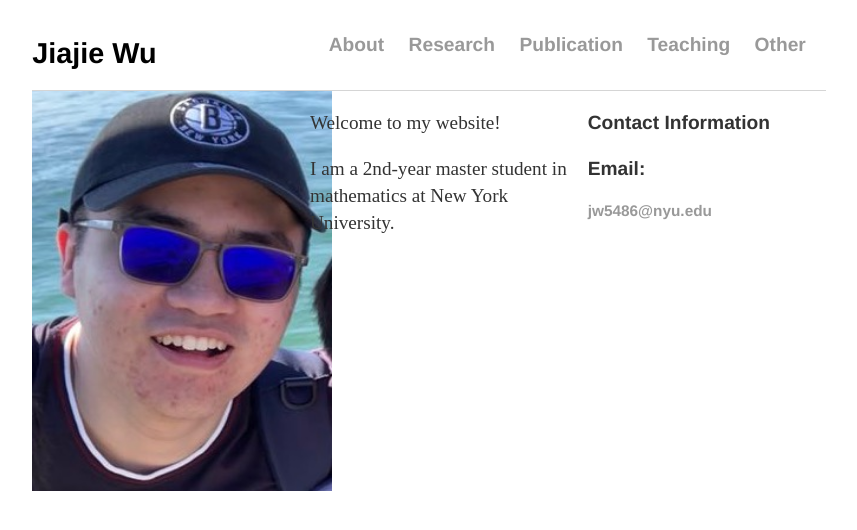
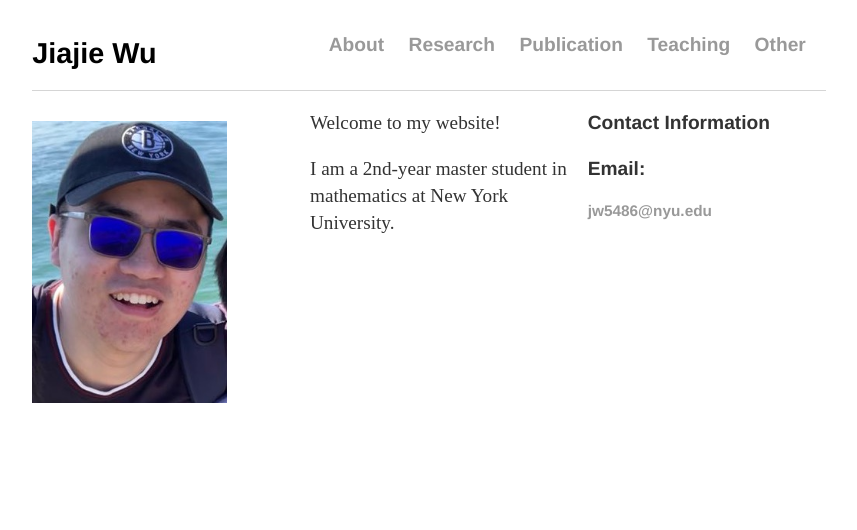
Before and after one commit to DW181012/DW181012, a plain HTML site: page index.html in a window 1280 px wide. Shown: the whole page, without its empty margins (211-1068 px from the left). Drawn offline with Linux system fonts and the light colour scheme.

Commit message:
Update index.html

```diff
--- a/index.html
+++ b/index.html
@@ -31,9 +31,7 @@
 <footer>
 <div class="row">
    <div class="column left3">
-      <div margin: 20px;>
-        <img src="home.JPG" alt="" style="width:300px;height:400px;">
-      </div>
+      <img src="home.JPG" class="wrap wrap" width:300px;height:400px;">
    </div>
    <div class="column middle3">
      <p>Welcome to my website!</p>
```
